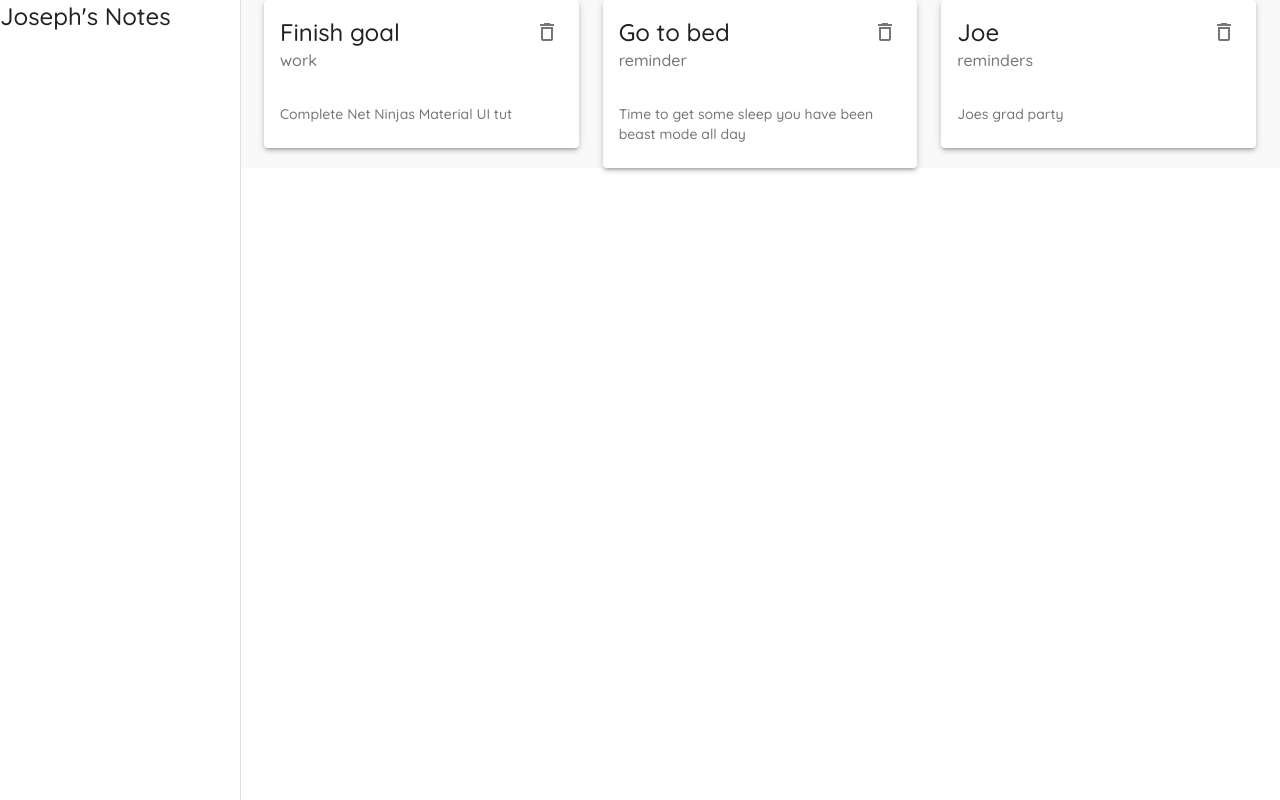
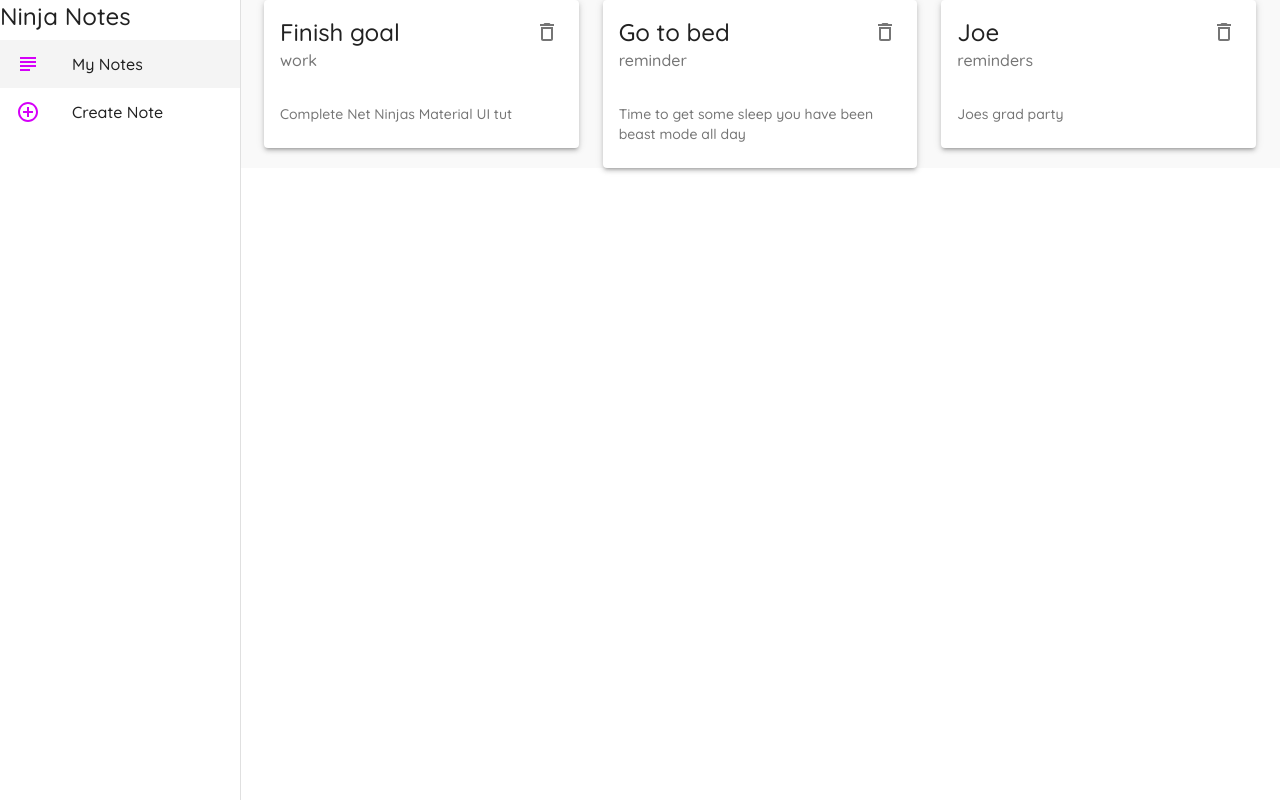
Before and after one commit to 100Joe/Quick-Notes, a React (Create React App) app: page / in a window 1280 px wide. Built offline with nearby package versions, Linux system fonts and the light colour scheme; data requests are answered from the project's data file.

Commit message:
List and ListItems with routing

```diff
--- a/src/Components/Layout.js
+++ b/src/Components/Layout.js
@@ -1,51 +1,91 @@
-import { makeStyles } from "@material-ui/core"
-import Drawer from "@material-ui/core/Drawer";
-import Typography from "@material-ui/core/Typography";
-import { flexbox } from "@material-ui/system";
+import React from 'react'
+import { makeStyles } from '@material-ui/core'
+import Drawer from '@material-ui/core/Drawer'
+import Typography from '@material-ui/core/Typography'
+import { useHistory, useLocation } from 'react-router-dom'
+import List from '@material-ui/core/List'
+import ListItem from '@material-ui/core/ListItem'
+import ListItemIcon from '@material-ui/core/ListItemIcon'
+import ListItemText from '@material-ui/core/ListItemText'
+import { AddCircleOutlineOutlined, SubjectOutlined } from '@material-ui/icons'
 
 const drawerWidth = 240
 
 const useStyles = makeStyles({
   page: {
     background: '#f9f9f9',
-    width: '100%'
-  },
-  drawer: {
-    width: drawerWidth
-  },
-  drawerPaper: {
-    width: drawerWidth
+    width: '100%',
   },
   root: {
     display: 'flex',
-  }
+  },
+  drawer: {
+    width: drawerWidth,
+  },
+  drawerPaper: {
+    width: drawerWidth,
+  },
+  active: {
+    background: '#f4f4f4'
+  },
 })
 
-function Layout({ children }) {
-  const classes = useStyles();
+export default function Layout({ children }) {
+  const classes = useStyles()
+  const history = useHistory()
+  const location = useLocation()
+
+  const menuItems = [
+    {
+      text: 'My Notes',
+      icon: <SubjectOutlined color="secondary" />,
+      path: '/'
+    },
+    {
+      text: 'Create Note',
+      icon: <AddCircleOutlineOutlined color="secondary" />,
+      path: '/create'
+    },
+  ];
 
   return (
     <div className={classes.root}>
-      {/* App Bar */}
+      {/* app bar */}
 
-      {/* Side Drawer */}
-      <Drawer className={classes.drawer}
+      {/* side drawer */}
+      <Drawer
+        className={classes.drawer}
         variant="permanent"
+        classes={{ paper: classes.drawerPaper }}
         anchor="left"
-        classes={{ paper: classes.drawerPaper }}
       >
         <div>
-          <Typography variant='h5'>
-            Joseph's Notes
+          <Typography variant="h5" className={classes.title}>
+            Ninja Notes
           </Typography>
         </div>
+
+        {/* links/list section */}
+        <List>
+          {menuItems.map((item) => (
+            <ListItem
+              button
+              key={item.text}
+              onClick={() => history.push(item.path)}
+              className={location.pathname == item.path ? classes.active : null}
+            >
+              <ListItemIcon>{item.icon}</ListItemIcon>
+              <ListItemText primary={item.text} />
+            </ListItem>
+          ))}
+        </List>
+
       </Drawer>
 
+      {/* main content */}
       <div className={classes.page}>
         {children}
       </div>
     </div>
   )
 }
-
-export default Layout
```
